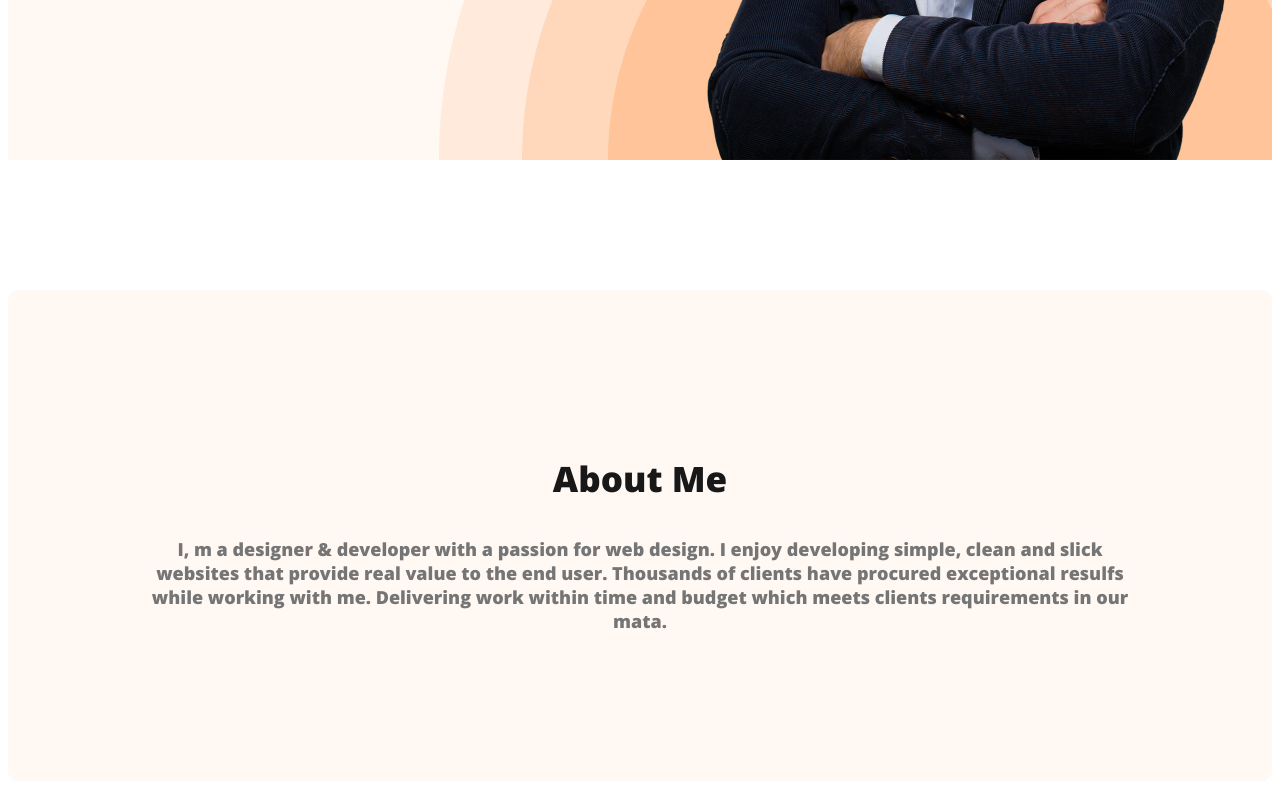
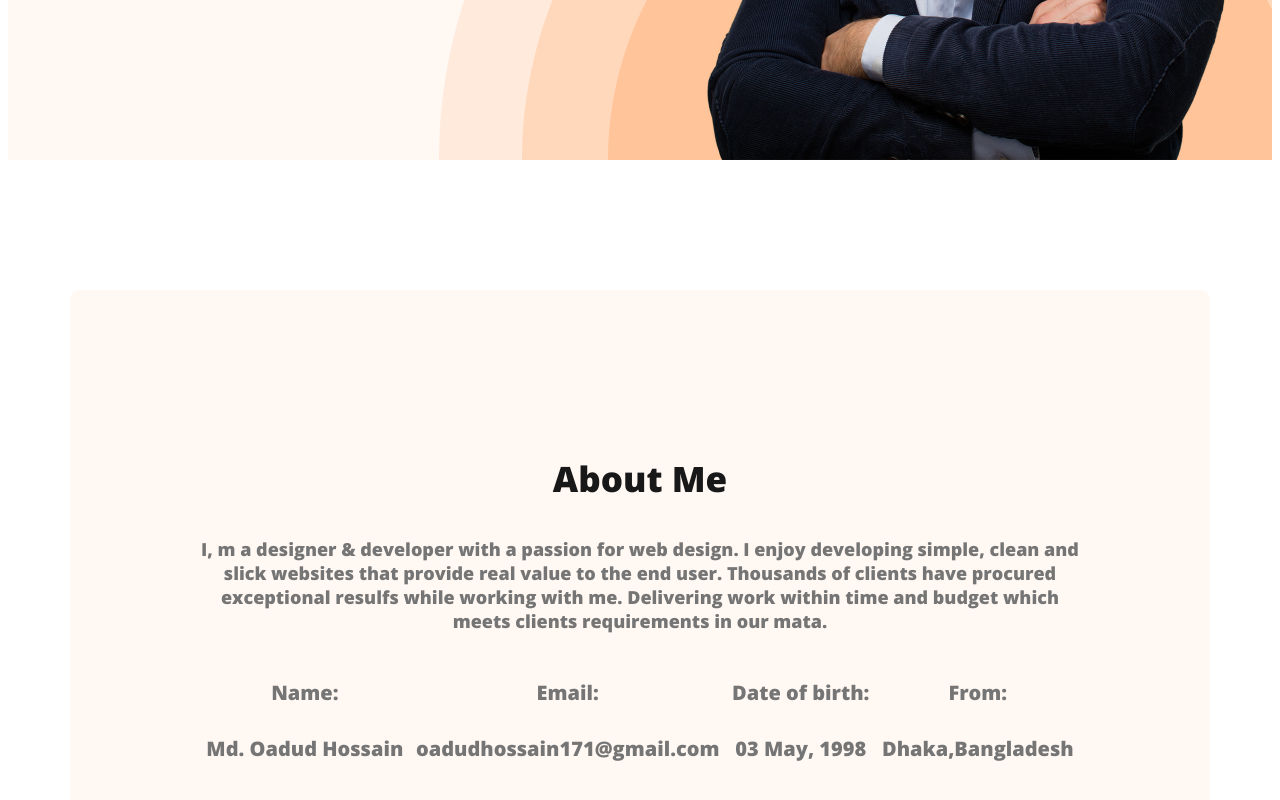
Before and after one commit to oadudhossain/web-developer-portfolio, a plain HTML site: page index.html in a window 1280 px wide. Shown: the part 705-1505 px from the top of the page. Drawn offline with nearby package versions, Linux system fonts and the light colour scheme.

Commit message:
added about information

```diff
--- a/index.html
+++ b/index.html
@@ -48,6 +48,25 @@
           while working with me. Delivering work within time and budget which
           meets clients requirements in our mata.
         </p>
+        <div class="about-info-container">
+          <!-- .about-info*4>h4.info-title+p.info-discription -->
+          <div class="about-info">
+            <h4 class="info-title">Name:</h4>
+            <p class="info-discription"><b>Md. Oadud Hossain</b></p>
+          </div>
+          <div class="about-info">
+            <h4 class="info-title">Email:</h4>
+            <p class="info-discription"><b>oadudhossain171@gmail.com</b></p>
+          </div>
+          <div class="about-info">
+            <h4 class="info-title">Date of birth:</h4>
+            <p class="info-discription"><b>03 May, 1998</b></p>
+          </div>
+          <div class="about-info">
+            <h4 class="info-title">From:</h4>
+            <p class="info-discription"><b>Dhaka,Bangladesh</b></p>
+          </div>
+        </div>
       </section>
     </main>
     <footer></footer>
--- a/styles/styles.css
+++ b/styles/styles.css
@@ -94,6 +94,10 @@ nav a {
 }
 
 /* Main Section --> */
+main {
+  max-width: 1140px;
+  margin: 0px auto;
+}
 /* About Section  */
 .about {
   padding: 130px;
@@ -101,3 +105,15 @@ nav a {
   background: #fff8f3;
   margin: 130px 0px;
 }
+.about-info-container {
+  display: flex;
+  justify-content: space-around;
+}
+.about-info {
+  text-align: center;
+  color: #757575;
+  font-family: Open Sans;
+  font-size: 20px;
+  font-weight: 400;
+  line-height: 30px;
+}
```
